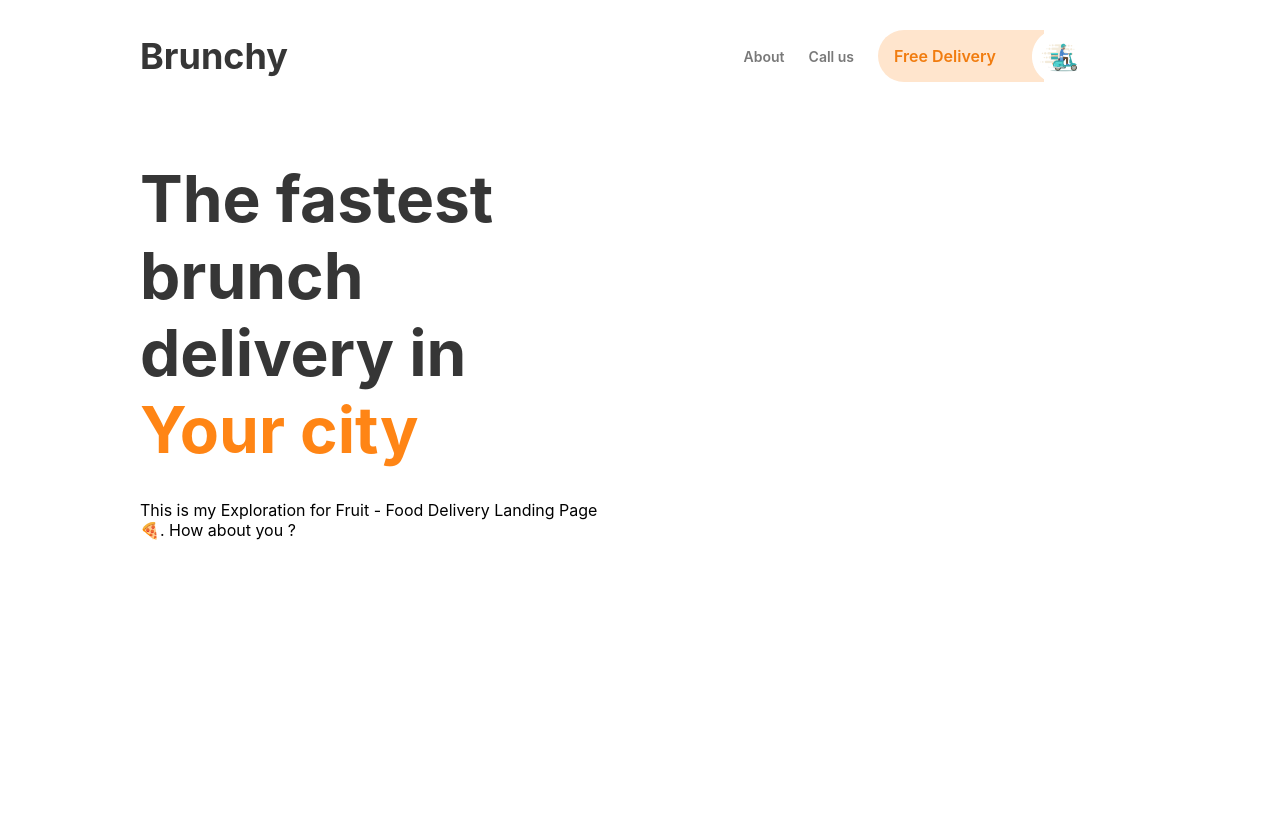
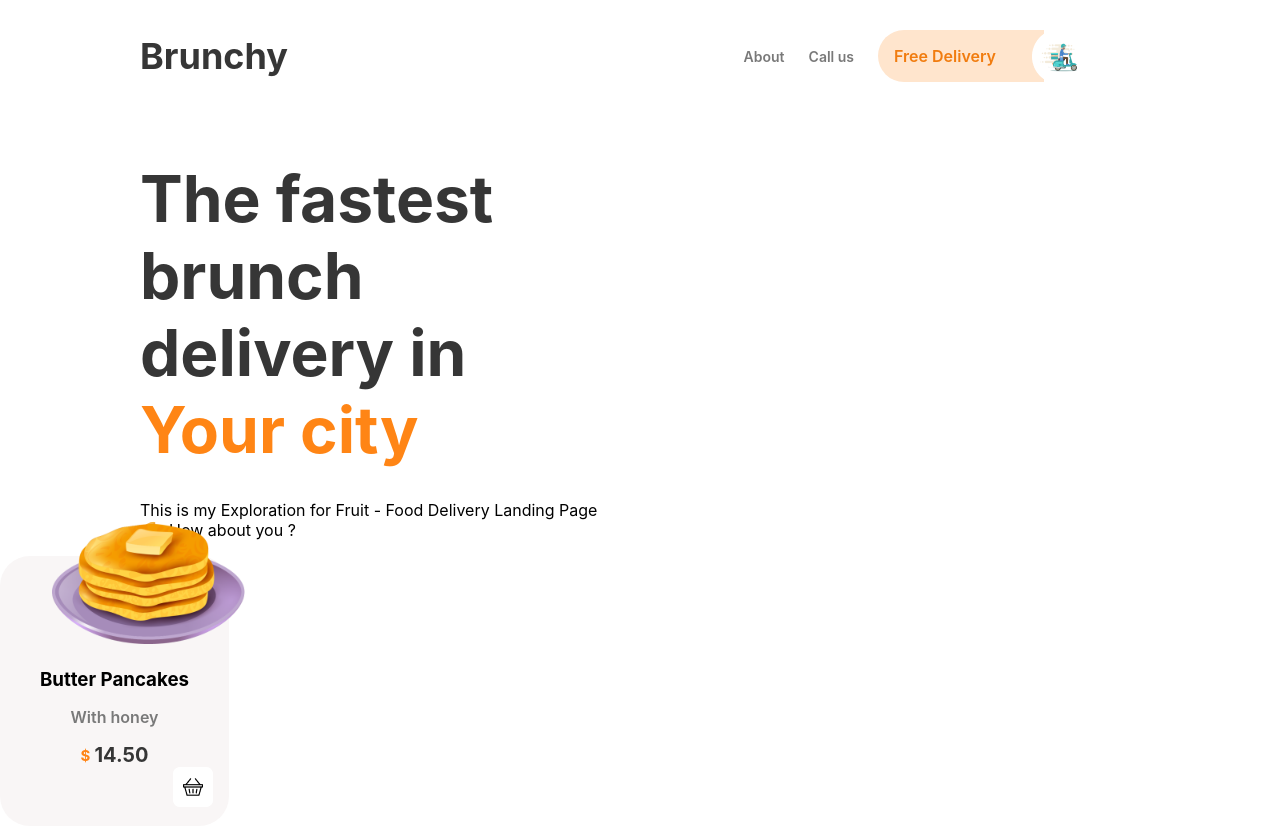
Before and after one commit to VenJS/Brunchy, a React (Create React App) app in the folder brunchy/: page / in a window 1280 px wide. Before the commit the page ends 800 px from the top, so only its background shows below. Built offline with nearby package versions, Linux system fonts and the light colour scheme.

Commit message:
feat: card component created

```diff
--- a/brunchy/src/components/App.js
+++ b/brunchy/src/components/App.js
@@ -1,12 +1,14 @@
 import React from "react";
 import Header from "./Header/Header";
 import Heading from "./Heading/Heading";
+import Card from "./Card/Card";
 
 const App = () => {
   return (
     <div>
       <Header></Header>
       <Heading></Heading>
+      <Card></Card>
     </div>
   );
 };
--- /dev/null
+++ b/brunchy/src/components/Card/Card.jsx
@@ -0,0 +1,21 @@
+import React from 'react'
+import styles from './Card.module.scss'
+
+const Card = () => {
+  return (
+    <div className={styles.container}>
+        <img src='/1.png' alt='' className={styles['food-image']}></img>
+        <div className={styles.wrapper}>
+            <h3 className={styles['food-title']}>Butter Pancakes</h3>
+            <p className={styles.description}>With honey</p>
+            <div className={styles['price-wrapper']}>
+                <span className={styles['dollar-sign']}>$</span>
+                <span className={styles.price}>14.50</span>
+            </div>
+        </div>
+        <img src='/basket.png' alt='' className={styles.basket}></img>
+    </div>
+  )
+}
+
+export default Card
--- /dev/null
+++ b/brunchy/src/components/Card/Card.module.scss
@@ -0,0 +1,57 @@
+.container {
+    background-color: #F9F6F6;
+    width: 14.313rem;
+    height: 16.875rem;
+    border-radius: 1.875rem;
+    position: relative;
+}
+
+.food-image {
+    height: 7.5rem;
+    position: absolute;
+    right: -1rem;
+    top: -2rem;
+}
+
+.food-title {
+    margin: 0;
+}
+
+.description {
+    margin: 0;
+    color: #797979;
+    font-weight: 600;
+}
+
+.wrapper {
+    display: flex;
+    flex-direction: column;
+    align-items: center;
+    padding-top: 7rem;
+    gap: 1rem;
+}
+
+.basket {
+    height: 2.5rem;
+    width: 2.5rem;
+    position: absolute;
+    right: 1rem;
+}
+
+.dollar-sign {
+    font-size: 0.938rem;
+    color: #FF8515;
+    font-weight: 700;
+}
+
+.price {
+    font-size: 1.25rem;
+    font-weight: 700;
+    color: #363636;
+}
+
+.price-wrapper {
+    display: flex;
+    align-items: center;
+    gap: 0.25rem;
+}
```
Also changed, not shown: brunchy/public/basket.png (added).
